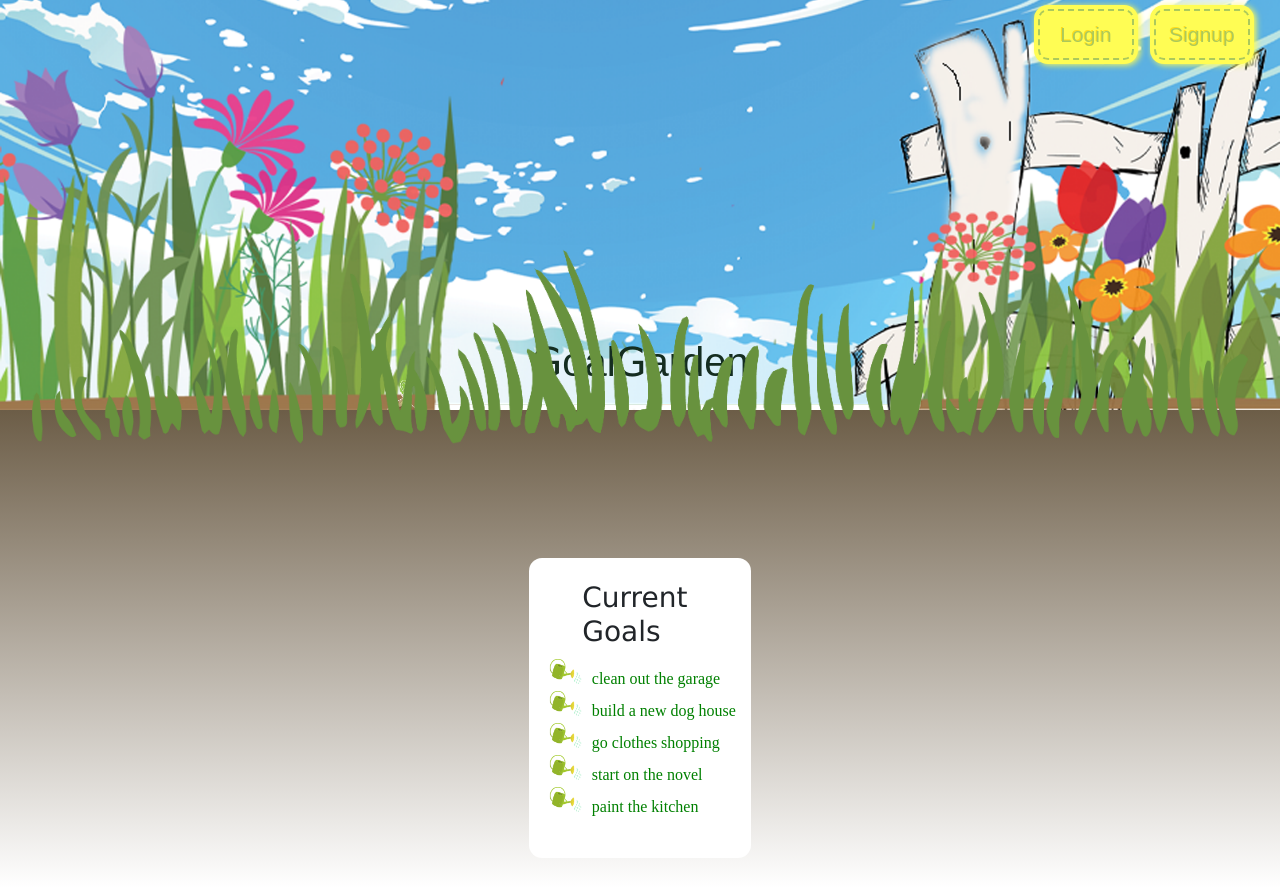
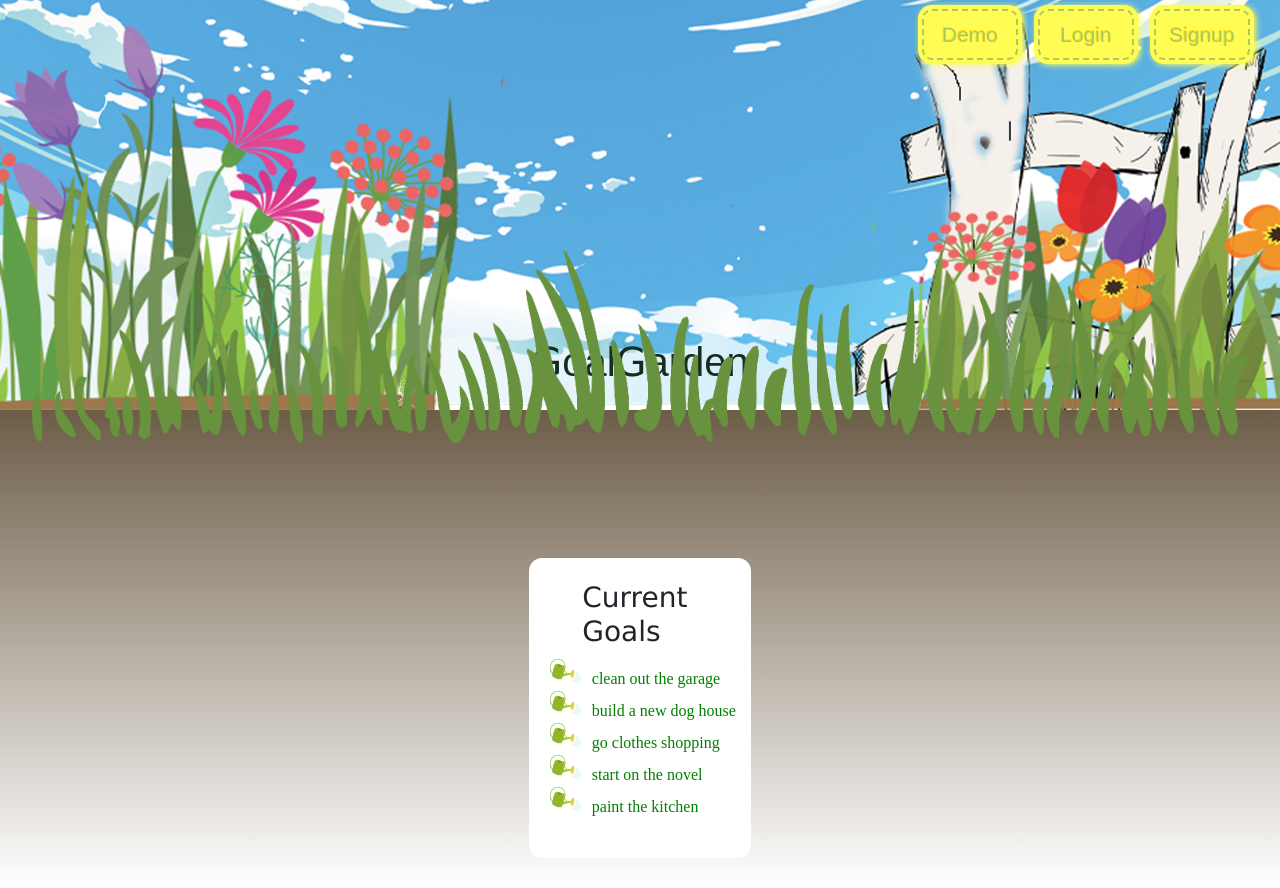
Before and after one commit to PersephoneQueenOfFlowers/goal-garden, a React (Create React App) app in the folder frontend/: page /#/ in a window 1280 px wide. Built offline with nearby package versions, Linux system fonts and the light colour scheme; a web font is replaced by a local one.

Commit message:
demo user

```diff
--- a/frontend/src/components/nav/nav.jsx
+++ b/frontend/src/components/nav/nav.jsx
@@ -22,15 +22,26 @@ import { withRouter } from 'react-router-dom'
 import { Link } from 'react-router-dom';
 
 
-const Nav = ({ currentUser, logout, history }) => {
+const Nav = ({ currentUser, logout, login, history }) => {
 
     const redirect = () => {
         logout();
         history.push(`/`);
     }
+    const demoSignIn = (e) =>{
+        e.stopPropagation();
+        e.preventDefault();
+        const guestUser = {
+            email: 'myguest@test.com',
+            firstName: 'Guest',
+            password: 'quietgame51'
+        };
+        login(guestUser).then(()=> history.push('/goals'));
+    }
 
     const sessionLink = () => (
         <nav className="login-signup">
+             <button type="button" onClick={demoSignIn} className="button" >Demo</button>
              <Link className="button" to="/login">Login</Link>
              <Link className="button" to="/signup">Signup</Link>
         </nav>
--- a/frontend/src/components/nav/nav_container.js
+++ b/frontend/src/components/nav/nav_container.js
@@ -1,5 +1,5 @@
 import { connect } from 'react-redux';
-import { logout } from '../../actions/session_actions';
+import { logout, login } from '../../actions/session_actions';
 import Nav from './nav';
 
 const mSTP = state => {
@@ -9,7 +9,8 @@ const mSTP = state => {
 }
 const mDTP = dispatch => {
     return {
-        logout: () => dispatch(logout())
+        logout: () => dispatch(logout()),
+        login: (user) => dispatch(login(user))
     }
 }
 
```
